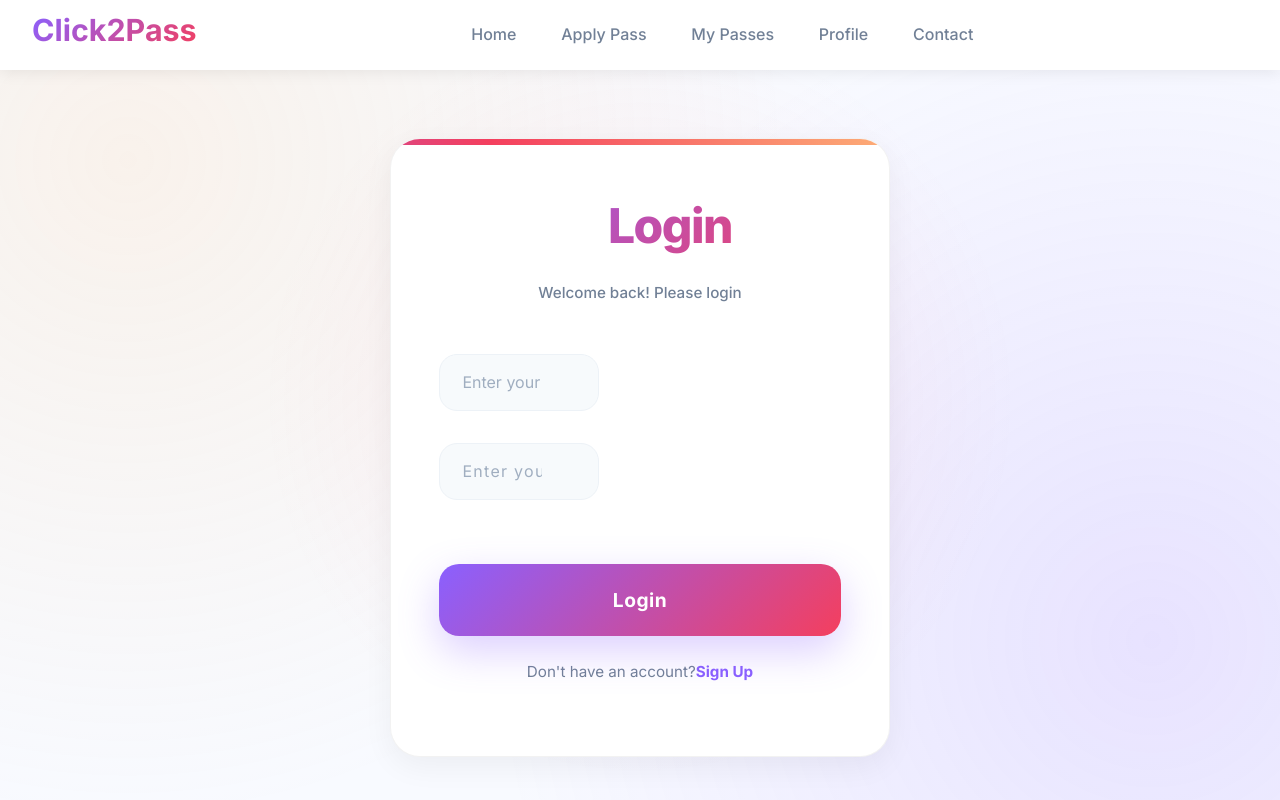
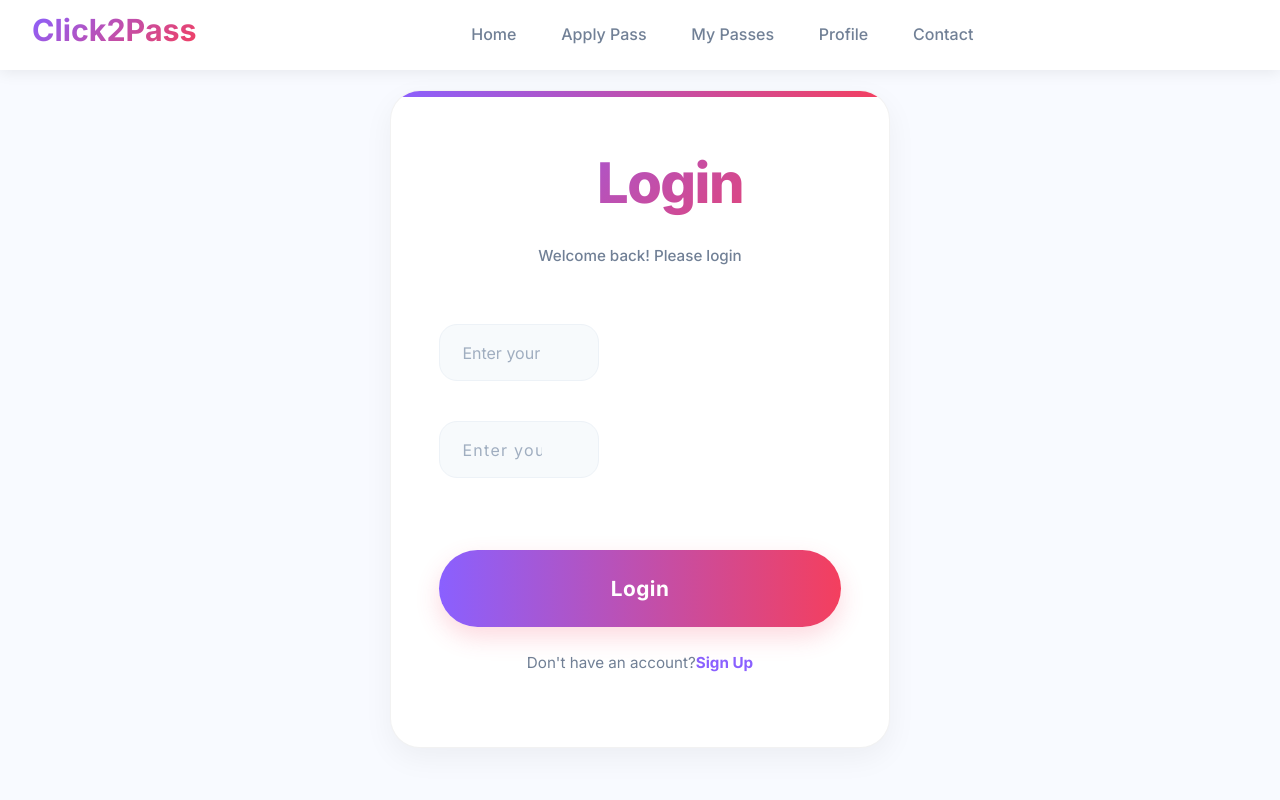
Before and after one commit to hanisah12/Click2Pass_React, a React (Vite) app in the folder frontend/: page / in a window 1280 px wide. Shown: the top 800 px of the page. Built offline with nearby package versions, Linux system fonts and the light colour scheme.

Commit message:
feat: refactor form-page and navbar-footer styles; remove unused keyframes and enhance layout for better user experience

```diff
--- a/frontend/src/style/form-page.css
+++ b/frontend/src/style/form-page.css
@@ -3,33 +3,6 @@ body {
   position: relative;
   overflow-x: hidden;
   padding-top: 90px;
-}
-
-body::before {
-  content: "";
-  position: fixed;
-  top: 0;
-  left: 0;
-  width: 100%;
-  height: 100%;
-  background:
-    radial-gradient(
-      circle at 10% 20%,
-      rgba(255, 200, 124, 0.15) 0%,
-      transparent 50%
-    ),
-    radial-gradient(
-      circle at 90% 80%,
-      rgba(138, 96, 255, 0.15) 0%,
-      transparent 50%
-    ),
-    radial-gradient(
-      circle at 50% 50%,
-      rgba(255, 107, 129, 0.1) 0%,
-      transparent 50%
-    );
-  animation: float 15s ease-in-out infinite;
-  z-index: 0;
 }
 
 .form-container {
@@ -51,55 +24,6 @@ body::before {
     0 0 0 1px rgba(255, 255, 255, 0.5) inset;
   position: relative;
   overflow: hidden;
-}
-
-.form-card::before {
-  content: "";
-  position: absolute;
-  top: -50%;
-  right: -50%;
-  width: 200%;
-  height: 200%;
-  background: radial-gradient(
-    circle,
-    rgba(138, 96, 255, 0.05) 0%,
-    transparent 50%
-  );
-  animation: rotate 20s linear infinite;
-  pointer-events: none;
-}
-
-@keyframes rotate {
-  0% {
-    transform: rotate(0deg);
-  }
-
-  100% {
-    transform: rotate(360deg);
-  }
-}
-
-.form-card::after {
-  content: "";
-  position: absolute;
-  top: 0;
-  left: 0;
-  width: 100%;
-  height: 6px;
-  background: linear-gradient(90deg, #8a60ff, #f43f5e, #ffc87c, #8a60ff);
-  background-size: 300% 100%;
-  animation: gradientSlide 4s linear infinite;
-  border-radius: 40px 40px 0 0;
-}
-
-@keyframes gradientSlide {
-  0% {
-    background-position: 0% 50%;
-  }
-
-  100% {
-    background-position: 100% 50%;
-  }
 }
 
 .form-title {
@@ -493,3 +417,191 @@ input[type="date"]::-webkit-calendar-picker-indicator {
     font-size: 1.1rem;
   }
 }
+
+
+
+.form-page-wrapper {
+  min-height: 100vh;
+  position: relative;
+  overflow-x: hidden;
+  padding-top: 100px;
+  background: linear-gradient(135deg, #f8f9ff 0%, #f1f0ff 100%);
+}
+
+.form-container {
+  max-width: 800px;
+  margin: 0 auto 4rem;
+  padding: 0 1.5rem;
+  position: relative;
+  z-index: 1;
+}
+
+.form-card {
+  background: #ffffff;
+  border-radius: 40px;
+  padding: 4rem 5rem;
+  box-shadow: 0 15px 45px rgba(138, 96, 255, 0.08);
+  position: relative;
+  overflow: hidden;
+  border: 1px solid rgba(255, 255, 255, 0.8);
+}
+
+.form-card::before {
+  content: "";
+  position: absolute;
+  top: 0;
+  left: 0;
+  width: 100%;
+  height: 8px;
+  background: linear-gradient(90deg, #8a60ff, #f43f5e);
+}
+
+.form-title {
+  font-size: 3.5rem;
+  font-weight: 800;
+  background: linear-gradient(135deg, #8a60ff, #f43f5e);
+  -webkit-background-clip: text;
+  -webkit-text-fill-color: transparent;
+  background-clip: text;
+  margin-bottom: 0.75rem;
+  letter-spacing: -1.5px;
+  text-align: center;
+}
+
+.form-subtitle {
+  color: #718096;
+  font-size: 1.1rem;
+  font-weight: 500;
+  margin-bottom: 3.5rem;
+  text-align: center;
+}
+
+.form-group {
+  margin-bottom: 2.5rem;
+}
+
+label {
+  display: block;
+  margin-bottom: 0.8rem;
+  color: #2d3748;
+  font-weight: 700;
+  font-size: 1rem;
+}
+
+input[type="text"],
+input[type="date"] {
+  width: 100%;
+  padding: 1.25rem 1.8rem;
+  border: 1px solid #edf2f7;
+  border-radius: 20px;
+  font-size: 1rem;
+  transition: all 0.3s ease;
+  background: #f8fafc;
+  color: #2d3748;
+  font-family: inherit;
+}
+
+input[type="text"]:focus,
+input[type="date"]:focus {
+  outline: none;
+  border-color: #8a60ff;
+  background: #ffffff;
+  box-shadow: 0 0 0 4px rgba(138, 96, 255, 0.1);
+}
+
+input[readonly] {
+  background: #f1f5f9;
+  cursor: not-allowed;
+  color: #718096;
+}
+
+.pass-container {
+  margin-bottom: 2.5rem;
+}
+
+.pass-type-group {
+  display: flex;
+  flex-direction: column;
+  gap: 1.5rem;
+}
+
+.pass-option {
+  display: flex;
+  align-items: center;
+  padding: 2.2rem 2.8rem;
+  border: 1px solid #edf2f7;
+  border-radius: 24px;
+  cursor: pointer;
+  transition: all 0.3s ease;
+  background: #ffffff;
+}
+
+.pass-option:hover {
+  border-color: #8a60ff;
+  background: #f8fafc;
+}
+
+.pass-option input[type="radio"] {
+  width: 24px;
+  height: 24px;
+  margin-right: 1.8rem;
+  accent-color: #8a60ff;
+  cursor: pointer;
+}
+
+.pass-option span {
+  font-size: 1.25rem;
+  font-weight: 700;
+  color: #2d3748;
+  display: flex;
+  flex-direction: column;
+}
+
+.pass-option small {
+  font-size: 0.95rem;
+  color: #718096;
+  font-weight: 500;
+  margin-top: 0.4rem;
+}
+
+.validity-caption {
+  font-size: 0.9rem;
+  color: #94a3b8;
+  margin-top: 0.8rem;
+  margin-bottom: 3.5rem;
+  font-weight: 500;
+}
+
+.btn-primary {
+  width: 100%;
+  padding: 1.6rem;
+  background: linear-gradient(90deg, #8a60ff, #f43f5e);
+  color: white;
+  border: none;
+  border-radius: 50px;
+  font-size: 1.3rem;
+  font-weight: 700;
+  cursor: pointer;
+  transition: all 0.4s cubic-bezier(0.4, 0, 0.2, 1);
+  box-shadow: 0 10px 25px rgba(244, 63, 94, 0.2);
+}
+
+.btn-primary:hover {
+  transform: translateY(-3px);
+  box-shadow: 0 15px 35px rgba(244, 63, 94, 0.3);
+  filter: brightness(1.05);
+}
+
+@media (max-width: 768px) {
+  .form-card {
+    padding: 3rem 2rem;
+  }
+
+  .form-title {
+    font-size: 2.5rem;
+  }
+
+  .pass-option {
+    padding: 1.8rem 2rem;
+  }
+}
--- a/frontend/src/style/navbar-footer.css
+++ b/frontend/src/style/navbar-footer.css
@@ -461,50 +461,6 @@ body {
 }
 
 
-@keyframes slideDown {
-  from {
-    opacity: 0;
-    transform: translateY(-20px);
-  }
-
-  to {
-    opacity: 1;
-    transform: translateY(0);
-  }
-}
-
-@keyframes slideUp {
-  from {
-    opacity: 0;
-    transform: translateY(20px);
-  }
-
-  to {
-    opacity: 1;
-    transform: translateY(0);
-  }
-}
-
-@keyframes gradientSlide {
-  0% {
-    background-position: 0% 50%;
-  }
-
-  100% {
-    background-position: 100% 50%;
-  }
-}
-
-@keyframes rotate {
-  0% {
-    transform: rotate(0deg);
-  }
-
-  100% {
-    transform: rotate(360deg);
-  }
-}
-
 @keyframes underlineGrow {
   to {
     transform: scaleX(1);
```
